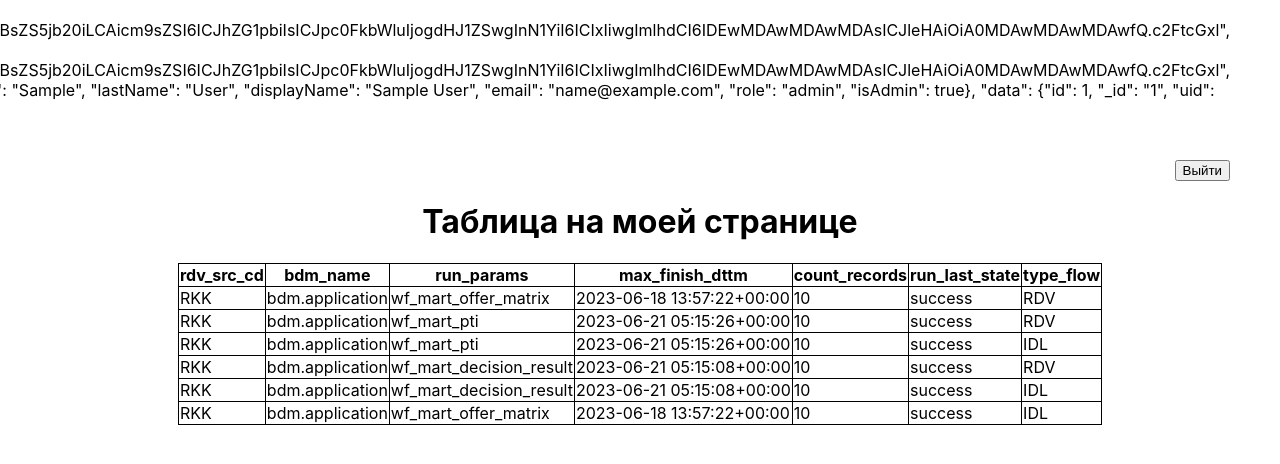
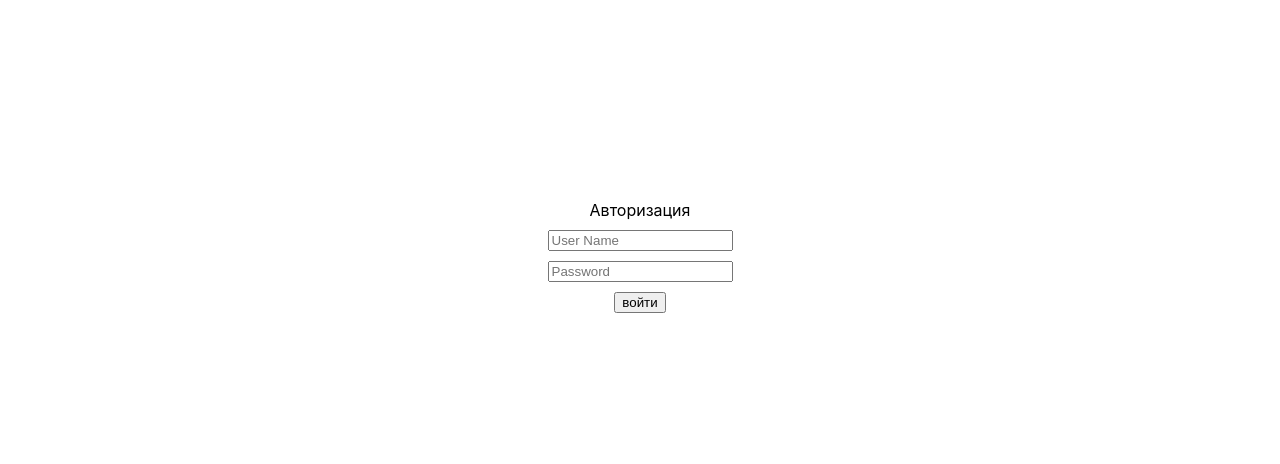
Before and after one commit to Chistik-AE/cheldon, a React (Create React App) app: page /login in a window 1280 px wide. Before the commit this address led to /main. Shown: the top 464 px of the page. Built offline with nearby package versions, Linux system fonts and the light colour scheme; sample sign-in values are in the browser's storage.

Commit message:
маршрутизация, убрал лишнее, + добавил key в таблице

```diff
--- a/src/App.js
+++ b/src/App.js
@@ -3,22 +3,19 @@ import LogIn from './logIn/LogIn';
 import MySpace from './mySpace/MySpace';
 import { BrowserRouter as Router, Route, Routes } from 'react-router-dom';
 import PrivateRouteMain from './contexts/PrivateRouteMain';
-import PrivateRouteLogIn from './contexts/PrivateRouteLogIn';
+
 
 
 
 function App() {
-  const isAuth = Boolean(localStorage.getItem('isAuth'));
 
   return (
     <Router>
       <Routes>
-        <Route element={<PrivateRouteLogIn isAuth={isAuth} />}>
-          <Route path="/logIn" element={<LogIn />} />
-          <Route path="/" element={<LogIn />} />
-        </Route>
-        <Route element={<PrivateRouteMain isAuth={isAuth} />}>
+        <Route index path={"/login"} element={<LogIn />} />
+        <Route element={<PrivateRouteMain />}>
           <Route path={"/main"} element={<MySpace />} />
+          <Route path={"/"} element={<MySpace />} />
         </Route>
       </Routes>
     </Router>
--- a/src/contexts/PrivateRouteLogIn.js
+++ /dev/null
@@ -1,8 +0,0 @@
-import React from "react";
-import { Navigate, Outlet } from "react-router-dom";
-
-function PrivateRouteLogIn({ isAuth }) {
-  return !isAuth ? <Outlet /> : <Navigate to="/main" />;
-}
-
-export default PrivateRouteLogIn;
--- a/src/contexts/PrivateRouteMain.js
+++ b/src/contexts/PrivateRouteMain.js
@@ -1,7 +1,9 @@
-import React from "react";
+import React, { useState } from 'react'
 import { Navigate, Outlet } from "react-router-dom";
 
-function PrivateRouteMain({ isAuth }) {
+function PrivateRouteMain() {
+  const [isAuth, setIsAuth] = useState(localStorage.getItem('isAuth') ? true : false)
+
   return isAuth ? <Outlet /> : <Navigate to="/logIn" />;
 }
 
--- a/src/index.js
+++ b/src/index.js
@@ -1,6 +1,5 @@
 import React from 'react';
 import ReactDOM from 'react-dom/client';
-import { BrowserRouter } from 'react-router-dom';
 import './index.css';
 import App from './App';
 
@@ -8,7 +7,5 @@ import App from './App';
 
 const root = ReactDOM.createRoot(document.getElementById('root'));
 root.render(
-  <React.StrictMode>
-    <App />
-  </React.StrictMode>
+  <App />
 );
--- a/src/logIn/LogIn.js
+++ b/src/logIn/LogIn.js
@@ -1,6 +1,6 @@
 import React, { useEffect, useState } from 'react'
 import './logIn.css'
-import { useNavigate } from 'react-router-dom';
+import { useLocation, useNavigate } from 'react-router-dom';
 
 
 export default function LogIn() {
@@ -9,63 +9,23 @@ export default function LogIn() {
     let navigate = useNavigate();
 
 
-    useEffect(() => {
-        if (user.isAuth) {
-            localStorage.setItem('role', user.role);
-            localStorage.setItem('isAuth', user.isAuth);
-            localStorage.setItem('User', userName);
-            console.log('useEffect');
-            return navigate("/main");
-        }
-    },)
+    function authOK(role, isAuth, userName) {
+        localStorage.setItem('role', role);
+        localStorage.setItem('isAuth', isAuth);
+        localStorage.setItem('User', userName);
+        navigate("/main");
+    }
 
 
-
-    const [user, setUser] = useState({
-        role: '',
-        isAuth: false
-    })
-
-    /* function checkLogIn() {
-        setUser(checkUser)
-    } */
-
-    /* function saveLocalStorage() {
-        if (user.isAuth) {
-            localStorage.setItem('role', user.role);
-            localStorage.setItem('isAuth', user.isAuth);
-            localStorage.setItem('User', userName);
-        }
-
-    } */
-
-
-
-    /* function chekAuth() {
-        if (user.isAuth) {
-            return navigate("/main");
-        }
-    } */
-
-
-    function checkUser(prev, props) {
-        let newState = { ...prev, role: '', isAuth: false };
+    function checkUser() {
         if (userName === 'andrey@vtb.ru' && userPassword === 'adminPassword') {
-            newState = { ...prev, role: 'admin', isAuth: true };
+            authOK('admin', true, userName)
         }
         else
             if (userName === 'sasha@vtb.ru' && userPassword === 'userPassword') {
-                newState = { ...prev, role: 'default user', isAuth: true };
+                authOK('default user', true, userName)
             }
-        return newState
     }
-
-    /* const SuccessBlock = () => {
-        localStorage.setItem('isAuth', user.isAuth);
-        localStorage.setItem('role', user.role);
-
-        return navigate("/main");
-    } */
 
 
     return (<div>
@@ -75,7 +35,7 @@ export default function LogIn() {
                 <input type='email' placeholder='User Name' id='email' value={userName} onChange={(event) => setUserName(event.target.value)} required />
                 <input type='text' placeholder='Password' id='password' value={userPassword} onChange={(event) => setUserPassword(event.target.value)} required />
                 <button className='inputButtom'
-                    onClick={() => {setUser(checkUser)}} >
+                    onClick={() => { checkUser() }} >
                     войти
                 </button>
             </div>
@@ -84,6 +44,4 @@ export default function LogIn() {
     </div>
     )
 
-
-
 }
--- a/src/mySpace/MySpace.js
+++ b/src/mySpace/MySpace.js
@@ -1,7 +1,6 @@
 import React, { useState } from 'react'
 import './mySpace.css'
 import data from './dataBase.json'
-import { keyboard } from '@testing-library/user-event/dist/keyboard';
 import { useNavigate } from 'react-router-dom';
 
 
@@ -11,11 +10,11 @@ export default function MySpace() {
     let tableRows = Object.values(data);
 
     function logOut() {
+        localStorage.clear();
         navigate("/logIn");
-        localStorage.clear();
     }
 
-    return ( //пока нет изменения/проверки роли и авторизации, нужно понять как вытягивать значение isAuth из Login.js и "экспортировать"
+    return (
         <div className='mySpace' >
             <div className='buttomOut'>
                 {localStorage.getItem('User')}
@@ -32,10 +31,10 @@ export default function MySpace() {
                 <div>
                     <table>
                         <thead>
-                            {tableHead.map((newHead) => { return <th>{newHead}</th> })}
+                            {tableHead.map((newHead, index) => { return <th key={index}>{newHead}</th> })}
                         </thead>
                         <tbody>
-                            {tableRows.map((newRow) => { return <tr> {Object.values(newRow).map((cell) => { return <td>{cell}</td> })}</tr> })}
+                            {tableRows.map((newRow, index) => { return <tr key={index}> {Object.values(newRow).map((cell, index) => { return <td key={index}>{cell}</td> })}</tr> })}
                         </tbody>
                     </table>
                 </div>
```
